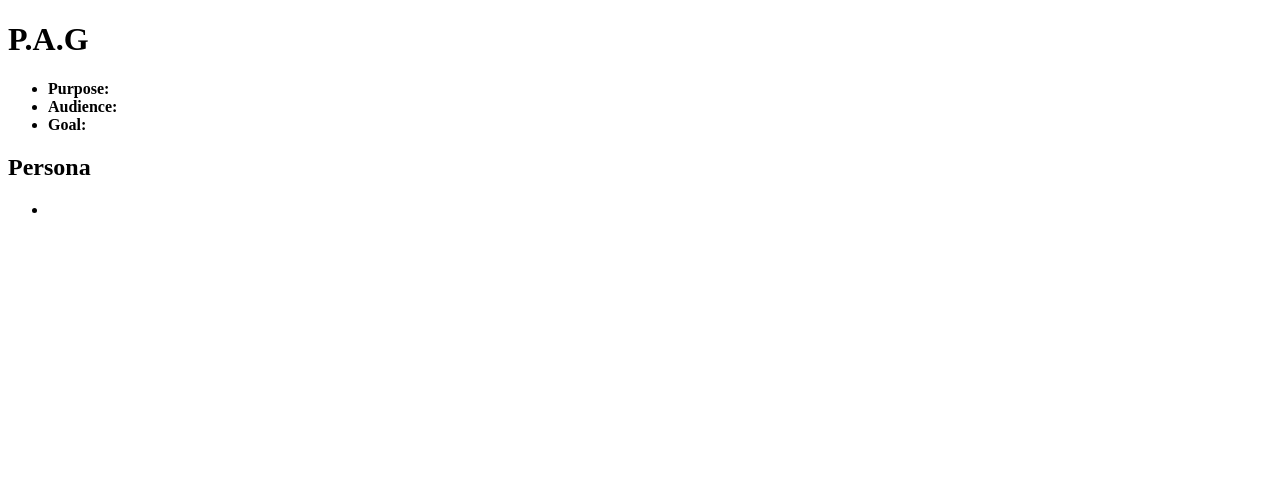
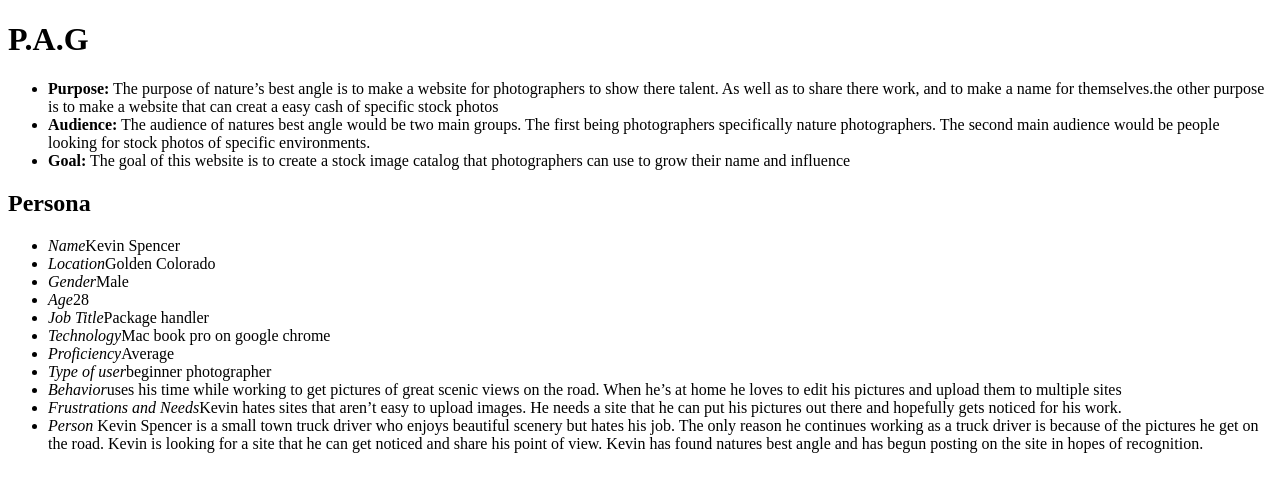
Before and after one commit to DylanDeraad/natures-best-angle, a plain HTML site: page public_html/documentation/milestone-1.html in a window 1280 px wide. Drawn offline with Linux system fonts and the light colour scheme.

Commit message:
added content

```diff
--- a/public_html/documentation/milestone-1.html
+++ b/public_html/documentation/milestone-1.html
@@ -8,13 +8,38 @@
 <div>
     <h1>P.A.G</h1>
     <ul>
-        <li><strong>Purpose:</strong> </li>
-        <li><strong>Audience:</strong> </li>
-        <li><strong>Goal:</strong> </li>
+        <li><strong>Purpose:</strong> The purpose of nature’s best angle is to make
+            a website for photographers to show there talent. As well as to share there
+            work, and to make a name for themselves.the other purpose is to make a
+            website that can creat a easy cash of specific stock photos</li>
+        <li><strong>Audience:</strong> The audience of natures best angle would be two
+            main groups. The first being photographers specifically nature photographers.
+            The second main audience would be people looking for stock photos of specific
+            environments.</li>
+        <li><strong>Goal:</strong> The goal of this website is to create a stock image
+            catalog that photographers can use to grow their name and influence</li>
     </ul>
-    <h2>Persona</h2>
+    <h2><strong>Persona</strong></h2>
     <ul>
-        <li></li>
+        <li><em>Name</em>Kevin Spencer</li>
+        <li><em>Location</em>Golden Colorado</li>
+        <li><em>Gender</em>Male</li>
+        <li><em>Age</em>28</li>
+        <li><em>Job Title</em>Package handler</li>
+        <li><em>Technology</em>Mac book pro on google chrome</li>
+        <li><em>Proficiency</em>Average</li>
+        <li><em>Type of user</em>beginner photographer</li>
+        <li><em>Behavior</em>uses his time while working to get pictures of great scenic
+            views on the road. When he’s at home he loves to edit his pictures and upload
+            them to multiple sites</li>
+        <li><em>Frustrations and Needs</em>Kevin hates sites that aren’t easy to upload
+            images. He needs a site that he can put his pictures out there and hopefully
+            gets noticed for his work.</li>
+        <li><em>Person</em> Kevin Spencer is a small town truck driver who enjoys beautiful
+            scenery but hates his job. The only reason he continues working as a truck driver
+            is because of the pictures he get on the road. Kevin is looking for a site that
+            he can get noticed and share his point of view. Kevin has found natures best
+            angle and has begun posting on the site in hopes of recognition.</li>
     </ul>
 </div>
 </body>
```
